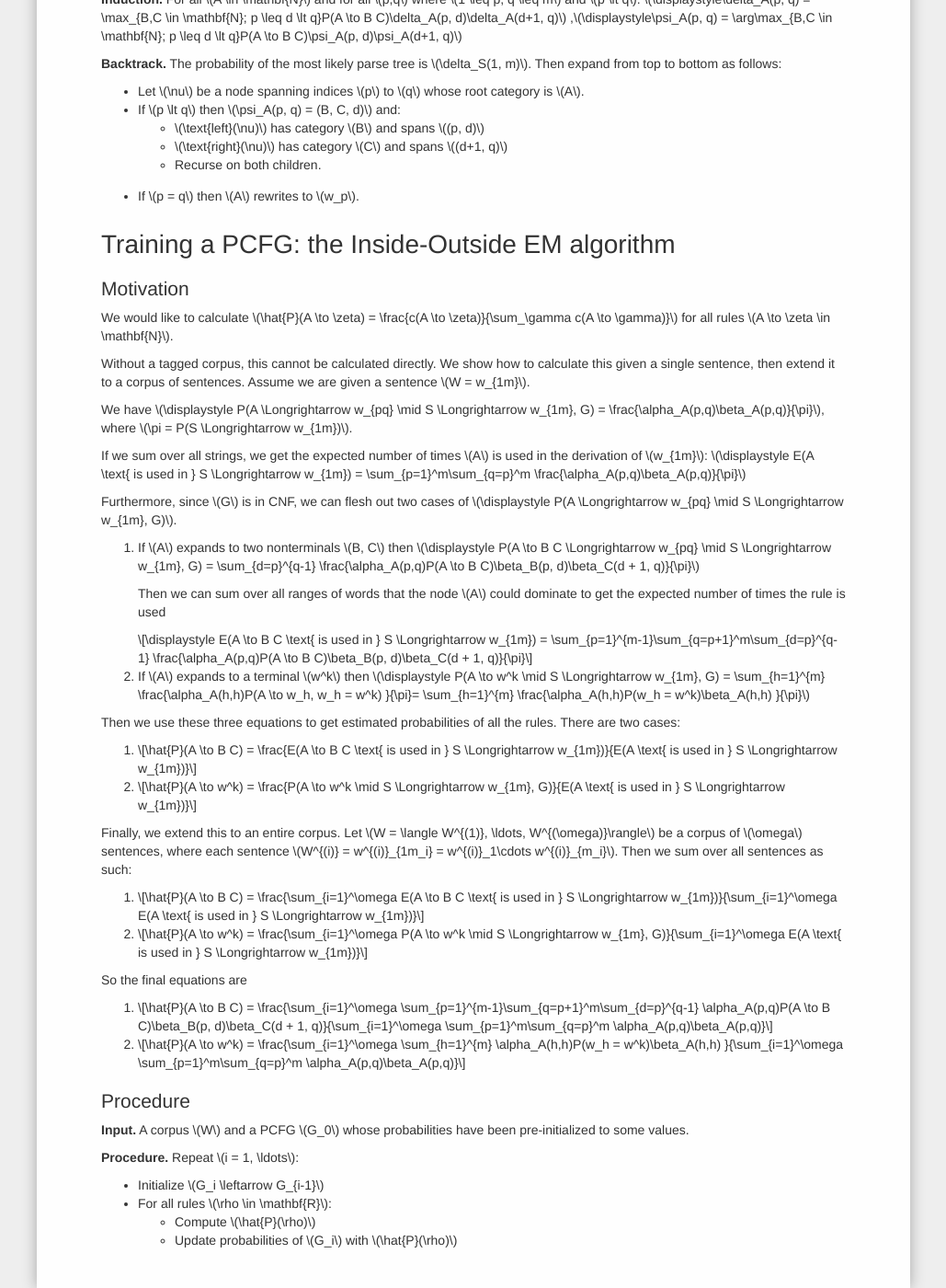
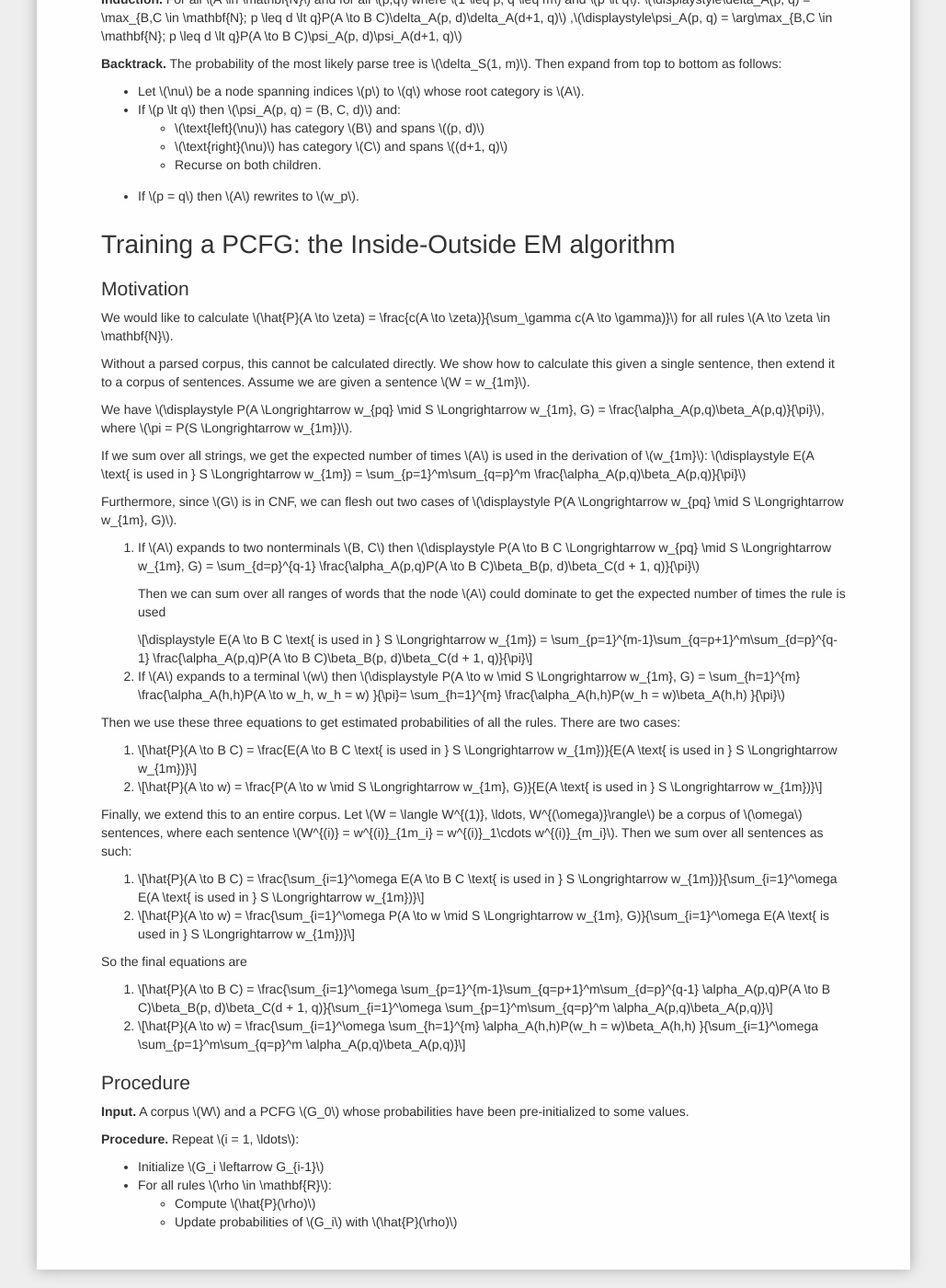
Before and after one commit to MonGramPa/Montreal-Grammars-and-Parsing, a Jekyll site: the page built from chapters/inside-outside.md, in a window 1280 px wide and 1400 px high, scrolled down 1934 px. Shown: the whole window at 92% size, without its empty margins (125-1154 px from the left). Built offline with Jekyll 4.4.1, drawn with Linux system fonts in a browser that asks for light colours; nearby versions of some CDN libraries; library files that are not in the unit come from our copies; a script that is not in the unit is left out; some of the changed text lies outside the part shown.

Commit message:
fixed some errors in inside-outside.md

```diff
--- a/chapters/inside-outside.md
+++ b/chapters/inside-outside.md
@@ -93,7 +93,7 @@ $$\displaystyle\beta_A(p, q) = \sum_{B,C \in \mathbf{N}}\sum_{d=p}^{q-1}P(A \to
 
 **Induction.**  Sum together two possibilities:
 $$\displaystyle\alpha_A(p, q) =
-\sum_{B, C \in \mathbf{N}; B, C \neq A}\sum_{c=q+1}^m \alpha_C(p,e)P(C \to A B)\beta_B(q+1, e) +
+\sum_{B, C \in \mathbf{N}; B \neq A}\sum_{c=q+1}^m \alpha_C(p,e)P(C \to A B)\beta_B(q+1, e) +
 \sum_{B, C \in \mathbf{N}}\sum_{c=1}^{p-1}\alpha_C(e, q)P(C \to B A)\beta_B(e, p-1)$$
 
 
@@ -127,7 +127,7 @@ We would like to calculate
 $$\hat{P}(A \to \zeta) = \frac{c(A \to \zeta)}{\sum_\gamma c(A \to \gamma)}$$
 for all rules $$A \to \zeta \in \mathbf{N}$$.
 
-Without a tagged corpus, this cannot be calculated directly.
+Without a parsed corpus, this cannot be calculated directly.
 We show how to calculate this given a single sentence, then extend it to a corpus of sentences. Assume we are given a sentence $$W = w_{1m}$$.
 
 We have $$\displaystyle P(A \Longrightarrow w_{pq} \mid S \Longrightarrow w_{1m}, G) = \frac{\alpha_A(p,q)\beta_A(p,q)}{\pi}$$,
@@ -147,23 +147,23 @@ $$\displaystyle P(A \to B C \Longrightarrow w_{pq} \mid S \Longrightarrow w_{1m}
     $$\displaystyle E(A \to B C \text{  is used in } S \Longrightarrow w_{1m}) =
     \sum_{p=1}^{m-1}\sum_{q=p+1}^m\sum_{d=p}^{q-1} \frac{\alpha_A(p,q)P(A \to B C)\beta_B(p, d)\beta_C(d + 1, q)}{\pi}$$
 
-2. If $$A$$ expands to a terminal $$w^k$$ then
-$$\displaystyle P(A \to w^k \mid S \Longrightarrow w_{1m}, G) =
-\sum_{h=1}^{m} \frac{\alpha_A(h,h)P(A \to w_h, w_h = w^k) }{\pi}=
-\sum_{h=1}^{m} \frac{\alpha_A(h,h)P(w_h = w^k)\beta_A(h,h) }{\pi}$$
+2. If $$A$$ expands to a terminal $$w$$ then
+$$\displaystyle P(A \to w \mid S \Longrightarrow w_{1m}, G) =
+\sum_{h=1}^{m} \frac{\alpha_A(h,h)P(A \to w_h, w_h = w) }{\pi}=
+\sum_{h=1}^{m} \frac{\alpha_A(h,h)P(w_h = w)\beta_A(h,h) }{\pi}$$
 
 
 Then we use these three equations to get estimated probabilities of all the rules. There are two cases:
 1. $$\hat{P}(A \to B C) = \frac{E(A \to B C \text{  is used in } S \Longrightarrow w_{1m})}{E(A \text{ is used in } S \Longrightarrow w_{1m})}$$
-2. $$\hat{P}(A \to w^k) = \frac{P(A \to w^k \mid S \Longrightarrow w_{1m}, G)}{E(A \text{ is used in } S \Longrightarrow w_{1m})}$$
+2. $$\hat{P}(A \to w) = \frac{P(A \to w \mid S \Longrightarrow w_{1m}, G)}{E(A \text{ is used in } S \Longrightarrow w_{1m})}$$
 
 Finally, we extend this to an entire corpus. Let $$W = \langle W^{(1)}, \ldots, W^{(\omega)}\rangle$$ be a corpus of $$\omega$$ sentences, where each sentence $$W^{(i)} = w^{(i)}_{1m_i} = w^{(i)}_1\cdots w^{(i)}_{m_i}$$. Then we sum over all sentences as such:
 1. $$\hat{P}(A \to B C) = \frac{\sum_{i=1}^\omega E(A \to B C \text{  is used in } S \Longrightarrow w_{1m})}{\sum_{i=1}^\omega E(A \text{ is used in } S \Longrightarrow w_{1m})}$$
-2. $$\hat{P}(A \to w^k) = \frac{\sum_{i=1}^\omega P(A \to w^k \mid S \Longrightarrow w_{1m}, G)}{\sum_{i=1}^\omega E(A \text{ is used in } S \Longrightarrow w_{1m})}$$
+2. $$\hat{P}(A \to w) = \frac{\sum_{i=1}^\omega P(A \to w \mid S \Longrightarrow w_{1m}, G)}{\sum_{i=1}^\omega E(A \text{ is used in } S \Longrightarrow w_{1m})}$$
 
 So the final equations are
 1. $$\hat{P}(A \to B C) = \frac{\sum_{i=1}^\omega \sum_{p=1}^{m-1}\sum_{q=p+1}^m\sum_{d=p}^{q-1} \alpha_A(p,q)P(A \to B C)\beta_B(p, d)\beta_C(d + 1, q)}{\sum_{i=1}^\omega \sum_{p=1}^m\sum_{q=p}^m \alpha_A(p,q)\beta_A(p,q)}$$
-2. $$\hat{P}(A \to w^k) = \frac{\sum_{i=1}^\omega \sum_{h=1}^{m} \alpha_A(h,h)P(w_h = w^k)\beta_A(h,h) }{\sum_{i=1}^\omega \sum_{p=1}^m\sum_{q=p}^m \alpha_A(p,q)\beta_A(p,q)}$$
+2. $$\hat{P}(A \to w) = \frac{\sum_{i=1}^\omega \sum_{h=1}^{m} \alpha_A(h,h)P(w_h = w)\beta_A(h,h) }{\sum_{i=1}^\omega \sum_{p=1}^m\sum_{q=p}^m \alpha_A(p,q)\beta_A(p,q)}$$
 
 ### Procedure
 
```
Also changed, not shown: other parts of chapters/inside-outside.md (+4 -4 lines), 8 other files.
